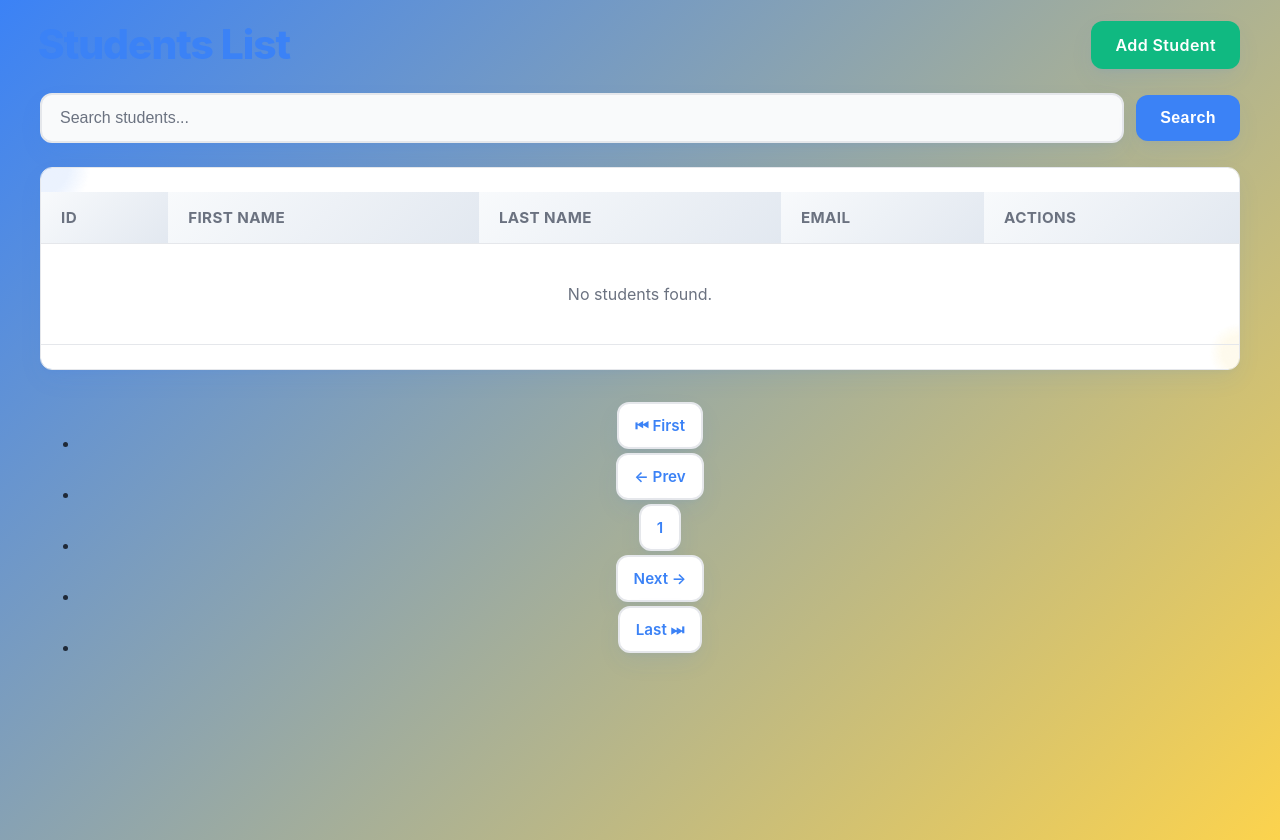
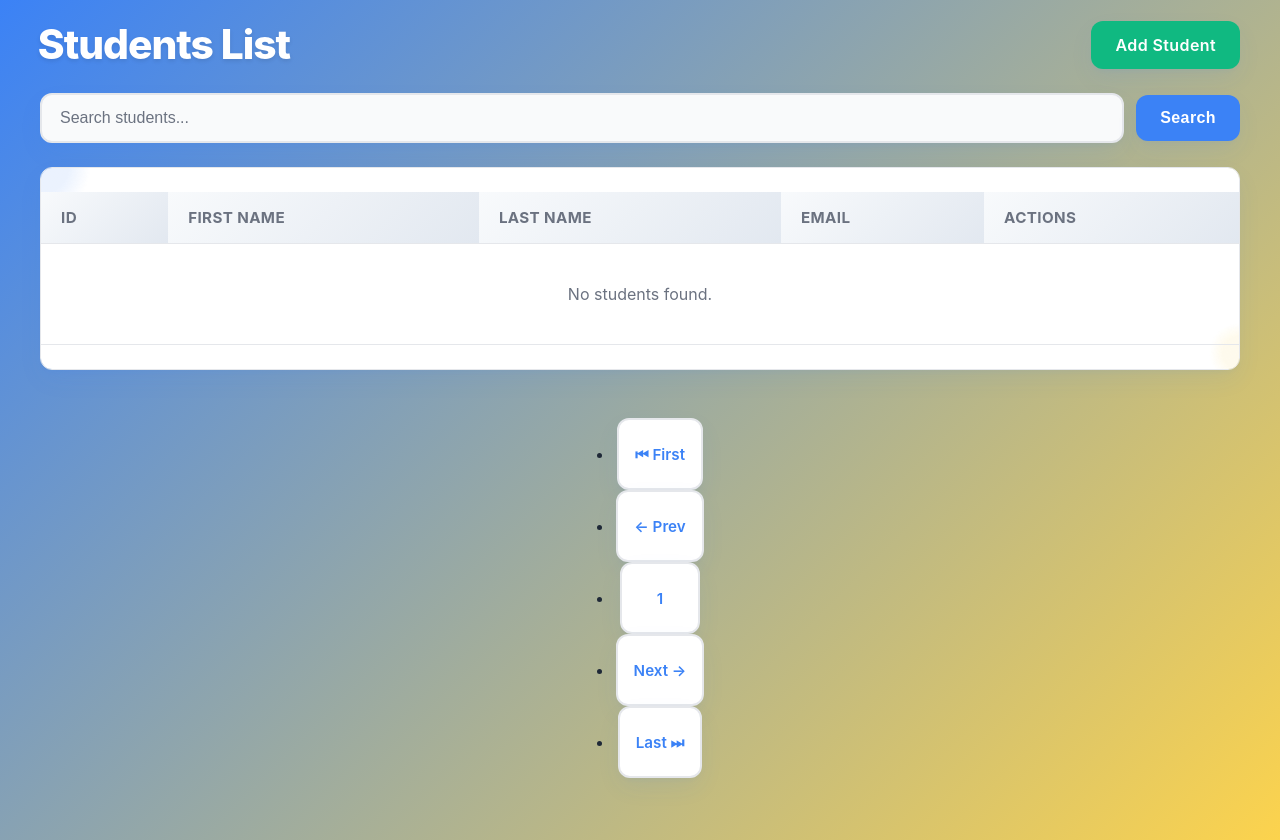
Before and after one commit to VinceRolle/rolle_vince, a CodeIgniter app: page /students in a window 1280 px wide. Run offline with CodeIgniter, Linux system fonts and the light colour scheme; data that the repository does not hold is empty; some libraries are stand-ins or nearby versions.

Commit message:
First commit

```diff
--- a/app/views/students/get_all.php
+++ b/app/views/students/get_all.php
@@ -71,12 +71,13 @@
       margin: 0;
       font-size: 2.5rem;
       font-weight: 800;
-      color: var(--primary);
+      color: #ffffff;
       letter-spacing: -0.025em;
       display: flex;
       align-items: center;
       gap: 12px;
       animation: pulse 2s infinite;
+      text-shadow: 0 2px 4px rgba(0, 0, 0, 0.1);
     }
     @keyframes slideInDown {
       from {
@@ -347,14 +348,21 @@
       position: relative;
       z-index: 1;
       animation: slideInUp 1s ease-out;
+      display: flex;
+      justify-content: center;
+      align-items: center;
+      flex-wrap: wrap;
+      gap: 8px;
     }
 
     /* Pagination Styling */
     .pagination-container a,
     .pagination-container span {
-      display: inline-block;
+      display: inline-flex;
+      align-items: center;
+      justify-content: center;
       padding: 12px 16px;
-      margin: 0 4px;
+      margin: 0 2px;
       background: var(--card-bg);
       color: var(--primary);
       text-decoration: none;
@@ -366,6 +374,8 @@
       box-shadow: var(--shadow);
       position: relative;
       overflow: hidden;
+      min-width: 44px;
+      height: 44px;
     }
 
     .pagination-container a:hover {
```
